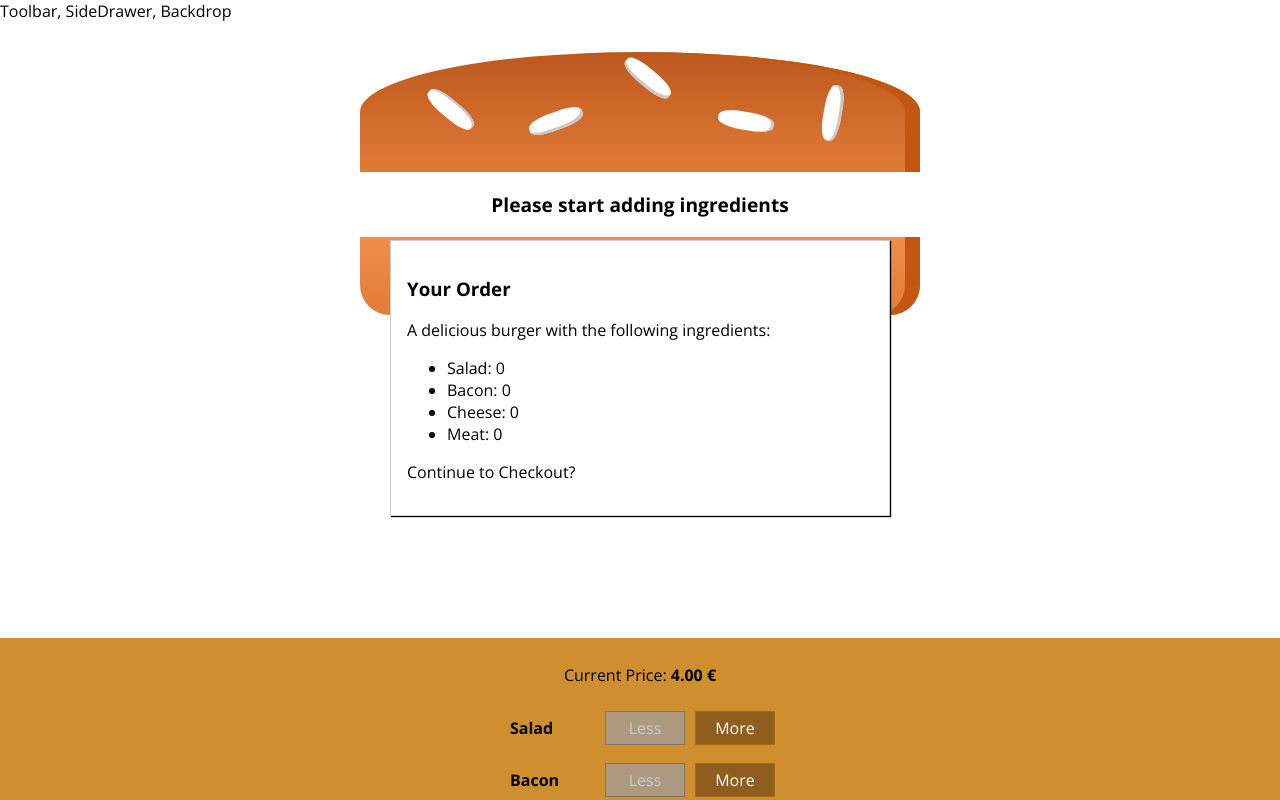
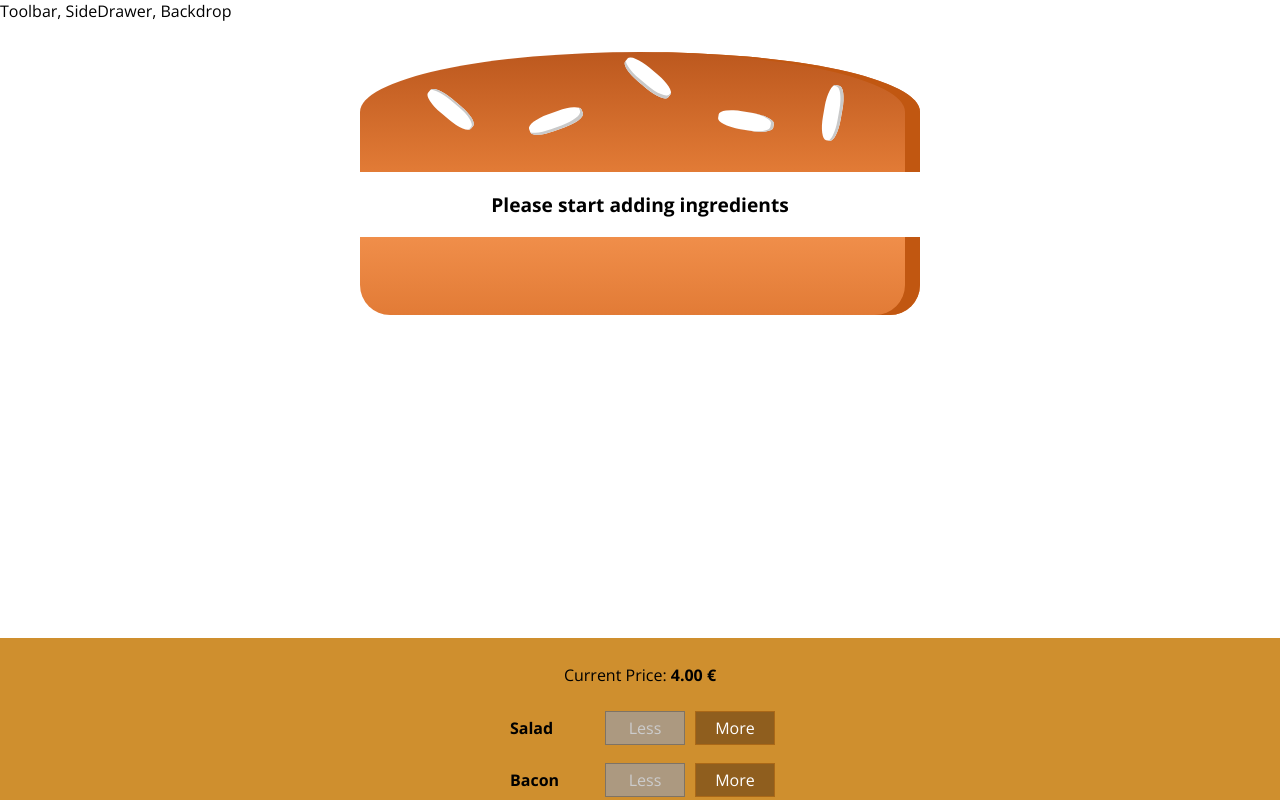
Before and after one commit to JoseManuelMunozManzano/burger_app, a React (Create React App) app: page / in a window 1280 px wide. Shown: the top 800 px of the page. Built offline with nearby package versions, Linux system fonts and the light colour scheme.

Commit message:
16-Showing and Hiding the Modal

```diff
--- a/src/components/Burger/BuildControls/BuildControls.js
+++ b/src/components/Burger/BuildControls/BuildControls.js
@@ -23,7 +23,8 @@
         ))}
         <button
             className={classes.OrderButton}
-            disabled={!props.purchasable}>ORDER NOW</button>
+            disabled={!props.purchasable}
+            onClick={props.ordered}>ORDER NOW</button>
     </div>
 );
 
--- a/src/components/UI/Modal/Modal.js
+++ b/src/components/UI/Modal/Modal.js
@@ -3,7 +3,12 @@
 import classes from './Modal.module.css';
 
 const modal = (props) => (
-    <div className={classes.Modal}>
+    <div
+        className={classes.Modal}
+        style={{
+            transform: props.show ? 'translateY(0)' : 'translateY(-100vh',
+            opacity: props.show ? '1': '0'
+        }}>
         {props.children}
     </div>
 );
--- a/src/containers/BurgerBuilder/BurgerBuilder.js
+++ b/src/containers/BurgerBuilder/BurgerBuilder.js
@@ -27,7 +27,8 @@
             meat: 0
         },
         totalPrice: 4,
-        purchasable: false
+        purchasable: false,
+        purchasing: false
     }
 
     updatePurchaseState = (ingredients) => {
@@ -72,6 +73,10 @@
         this.updatePurchaseState(updatedIngredients);
     }
 
+    purchaseHandler = () => {
+        this.setState({purchasing: true});
+    }
+
     render () {
         const disabledInfo = {
             ...this.state.ingredients
@@ -84,7 +89,7 @@
 
         return (
             <>
-                <Modal>
+                <Modal show={this.state.purchasing}>
                     <OrderSummary ingredients={this.state.ingredients} />
                 </Modal>
                 <Burger ingredients={this.state.ingredients} />
@@ -93,6 +98,7 @@
                     ingredientRemoved={this.removeIngredientHandler}
                     disabled={disabledInfo}
                     purchasable={this.state.purchasable}
+                    ordered={this.purchaseHandler}
                     price={this.state.totalPrice} />;
             </>
         );
```
